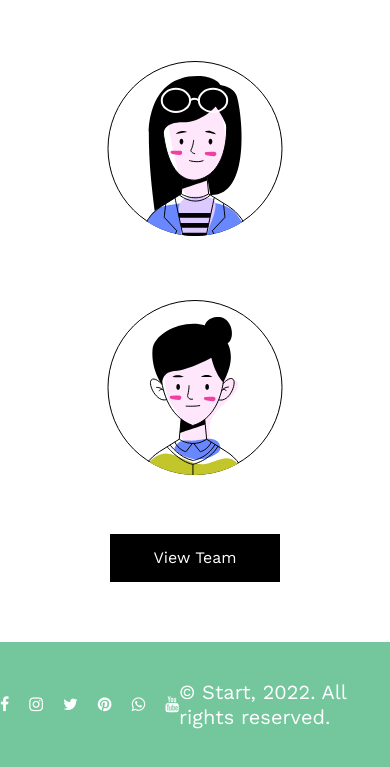
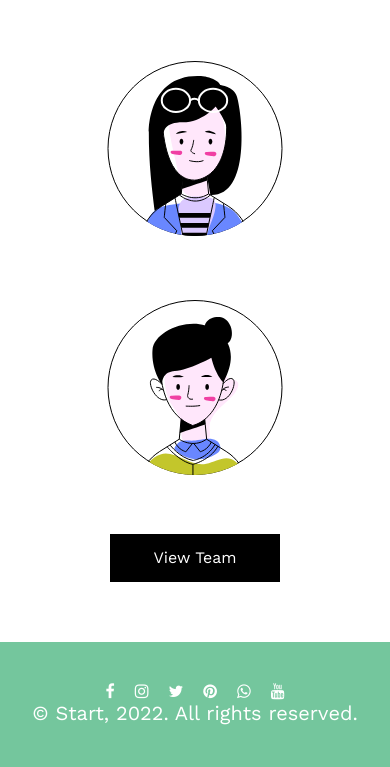
Before and after one commit to sauliusinfo/43-grupe-friday3, a website: page index.html in a window 390 px wide. Shown: the part 3240-4007 px from the top of the page. Drawn offline with nearby package versions, Linux system fonts and the light colour scheme.

Commit message:
Footer fix

```diff
--- a/css/base/layout.css
+++ b/css/base/layout.css
@@ -123,7 +123,7 @@
     max-width: 411px;
     margin: 0 auto;
 }
-.title_description{
+.title_description {
     font-size: 20px;
     line-height: 25px;
 }
--- a/css/base/mobile.css
+++ b/css/base/mobile.css
@@ -36,6 +36,19 @@
         flex-direction: column;
     }
 
+    /* footer */
+    /* footer {
+        display: flex;
+        align-items: center;
+        justify-content: center;
+    } */
+    footer > .footer-row {
+        display: flex;
+        flex-direction: column;
+        align-items: center;
+        justify-content: center;
+    }
+
     /* burger */
     .burger {
         display: flex;
```
